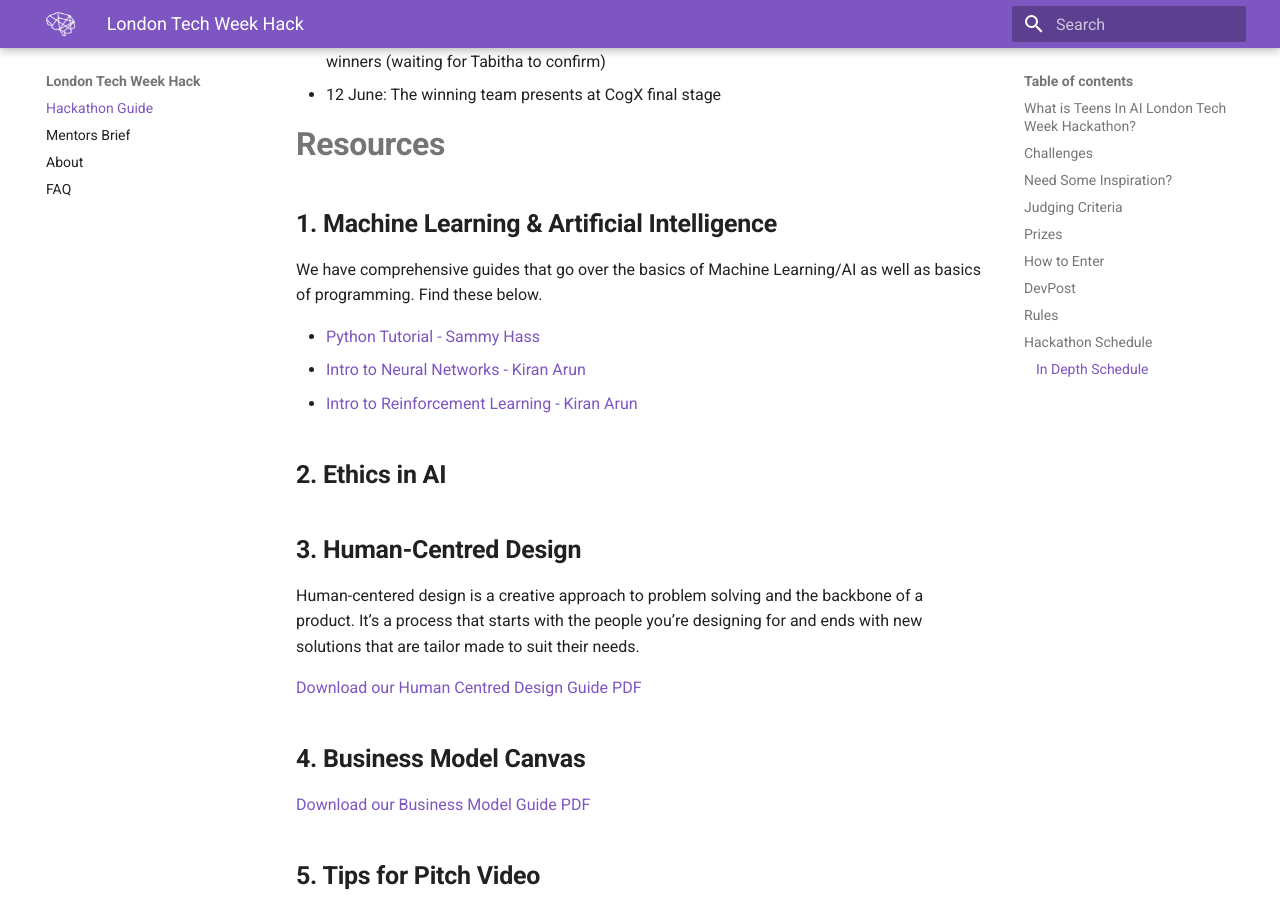
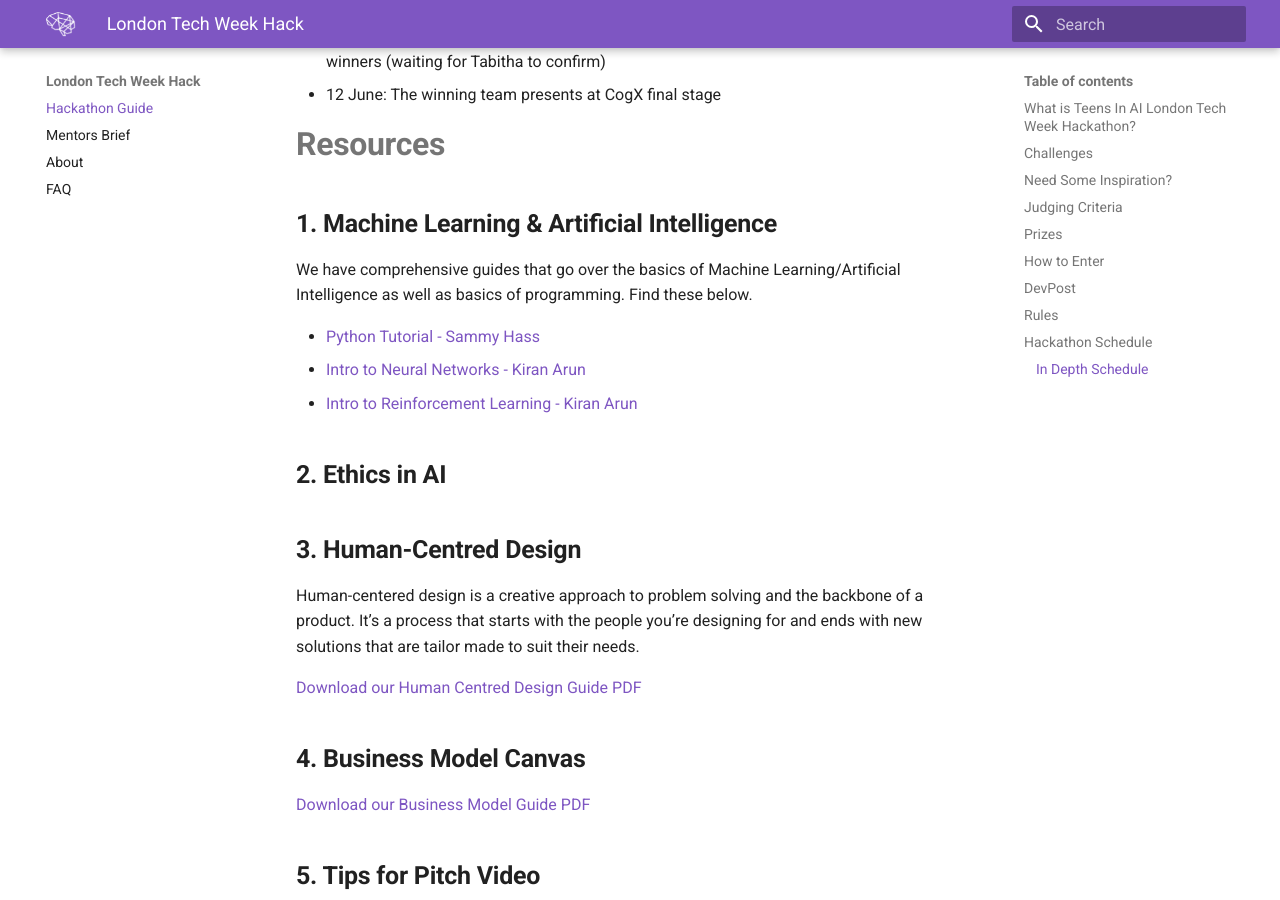
Before and after one commit to elenasinel/tech-week, an MkDocs documentation site: the page built from docs/index.md, in a window 1280 px wide and 900 px high, scrolled down 5721 px. Built offline with MkDocs 1.6.1 and Material for MkDocs 9.7.7, drawn with Linux system fonts in a browser that asks for light colours.

Commit message:
Update Documentation “index”

```diff
--- a/docs/index.md
+++ b/docs/index.md
@@ -98,7 +98,7 @@ Teens in AI Hack  runs from May 10-24 (Round 1) and through to June 10-12 (Final
 
 ## **1. Machine Learning & Artificial Intelligence**
 
-We have comprehensive guides that go over the basics of Machine Learning/AI as well as basics of programming. Find these below.
+We have comprehensive guides that go over the basics of Machine Learning/Artificial Intelligence as well as basics of programming. Find these below.
 
 * [Python Tutorial - Sammy Hass](https://github.com/SammyHass)
 * [Intro to Neural Networks - Kiran Arun](https://github.com/KiranArun)
```
